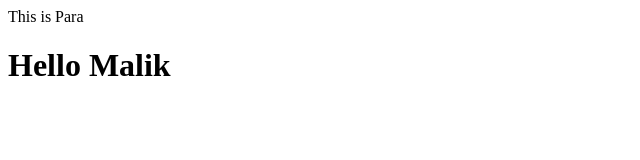
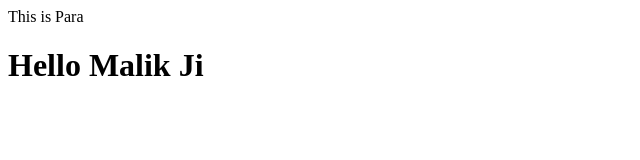
Before and after one commit to mdarmaan6204/local-repo, a plain HTML site: page index.html in a window 1280 px wide. Shown: the full height of the page, 0-640 px from the left. Drawn offline with Linux system fonts and the light colour scheme.

Commit message:
Adding Suffix

```diff
--- a/index.html
+++ b/index.html
@@ -1,2 +1,2 @@
 <p>This is Para</p>
-<h1> Hello Malik</h1>
+<h1> Hello   Malik  Ji</h1>
```
